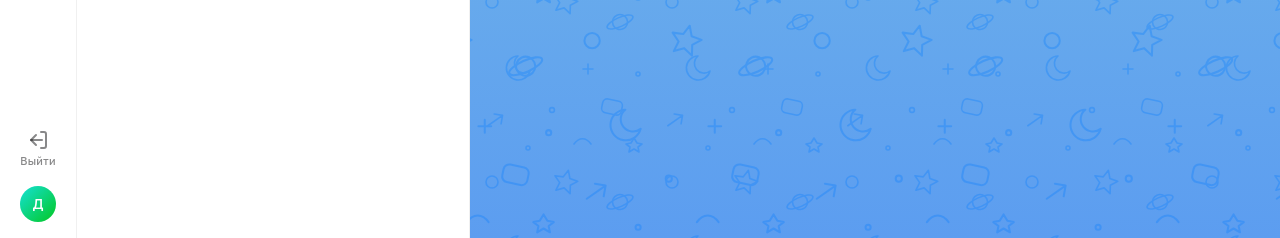
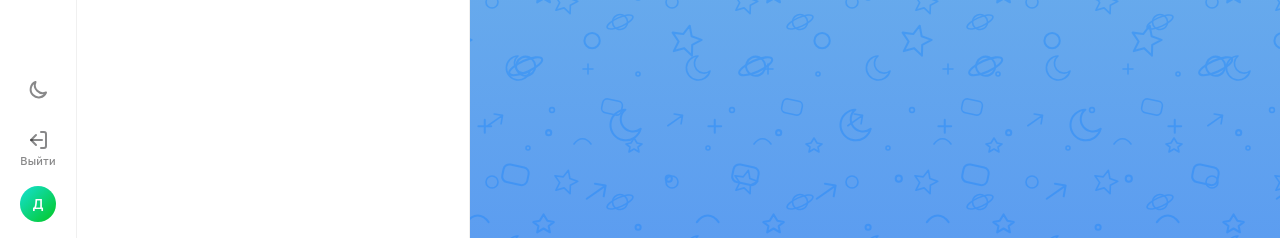
Before and after one commit to Lohengrin14/max-web-chat, a React (Vite) app: page / in a window 1280 px wide. Both pictures are taken after a click on the button "Открыть демо-режим без GREEN-API". Shown: the part 562-800 px from the top of the page. Built offline with nearby package versions, Linux system fonts and the light colour scheme.

Commit message:
тема span removed

```diff
--- a/index.html
+++ b/index.html
@@ -6,6 +6,15 @@
     <meta name="color-scheme" content="light dark" />
     <link rel="icon" type="image/svg+xml" href="/favicon.svg" />
     <title>MAX Web Chat</title>
+    <!-- Тема до первой отрисовки, чтобы не мигала светлая. Правило то же, что в src/app/theme.ts. -->
+    <script>
+      (function () {
+        var saved = null;
+        try { saved = localStorage.getItem('max-web-chat:theme'); } catch (e) {}
+        var dark = saved === 'dark' || (saved !== 'light' && window.matchMedia && matchMedia('(prefers-color-scheme: dark)').matches);
+        document.documentElement.dataset.theme = dark ? 'dark' : 'light';
+      })();
+    </script>
   </head>
   <body>
     <div id="root"></div>
--- a/src/app/main.tsx
+++ b/src/app/main.tsx
@@ -9,6 +9,9 @@ import './styles/base.css';
 import { StrictMode } from 'react';
 import { createRoot } from 'react-dom/client';
 import { App } from './App';
+import { initTheme } from './theme';
+
+initTheme();
 
 const root = document.getElementById('root');
 if (!root) throw new Error('Не найден элемент #root');
--- a/src/app/shell/NavigationRail.tsx
+++ b/src/app/shell/NavigationRail.tsx
@@ -1,35 +1,61 @@
-/** Узкая навигационная колонка слева: разделы, выход и аккаунт. */
-import { useSession } from '@/features/auth/SessionProvider';
-import { useChatActions } from '@/features/chat/model/chatStore';
-import { Avatar } from '@/ui/Avatar';
-import { ChatsIcon, LogoutIcon } from '@/ui/icons';
-import './NavigationRail.css';
+/** Узкая навигационная колонка слева: разделы, тема, выход и аккаунт. */
+import { useSession } from "@/features/auth/SessionProvider";
+import { useChatActions } from "@/features/chat/model/chatStore";
+import { Avatar } from "@/ui/Avatar";
+import { ChatsIcon, LogoutIcon, MoonIcon, SunIcon } from "@/ui/icons";
+import { useTheme } from "../theme";
+import "./NavigationRail.css";
 
 function useInstanceLabel(): string {
   const { state } = useSession();
-  return state.status === 'authenticated' && state.config.mode === 'live'
+  return state.status === "authenticated" && state.config.mode === "live"
     ? `Инстанс ${state.config.credentials.instanceId}`
-    : 'Демо-режим';
+    : "Демо-режим";
 }
 
 export function NavigationRail() {
   const { logout } = useSession();
   const { selectChat } = useChatActions();
   const label = useInstanceLabel();
+  const { theme, toggle } = useTheme();
+  const dark = theme === "dark";
 
   return (
     <nav className="rail" aria-label="Разделы">
-      <button type="button" className="rail__item rail__item--active" aria-current="page" onClick={() => selectChat(null)}>
+      <button
+        type="button"
+        className="rail__item rail__item--active"
+        aria-current="page"
+        onClick={() => selectChat(null)}
+      >
         <ChatsIcon width={24} height={24} />
         <span>Чаты</span>
       </button>
       <div className="rail__bottom">
+        {/* Иконка — тема, на которую переключит нажатие: луна в светлой, солнце в тёмной. */}
+        <button
+          type="button"
+          className="rail__item"
+          onClick={toggle}
+          aria-pressed={dark}
+          title={dark ? "Включить светлую тему" : "Включить тёмную тему"}
+        >
+          {dark ? (
+            <SunIcon width={24} height={24} />
+          ) : (
+            <MoonIcon width={24} height={24} />
+          )}
+        </button>
         <button type="button" className="rail__item" onClick={() => logout()}>
           <LogoutIcon width={24} height={24} />
           <span>Выйти</span>
         </button>
         <span className="rail__profile" title={label}>
-          <Avatar seed={label} name={label === 'Демо-режим' ? 'Демо' : label.replace(/\D/g, '')} size="sm" />
+          <Avatar
+            seed={label}
+            name={label === "Демо-режим" ? "Демо" : label.replace(/\D/g, "")}
+            size="sm"
+          />
         </span>
       </div>
     </nav>
--- a/src/app/styles/tokens.css
+++ b/src/app/styles/tokens.css
@@ -3,8 +3,8 @@
  *
  * Значения токенов — палитра, радиусы, типографика и размеры колонок — сверены с
  * CSS-переменными web.max.ru. Все цвета заданы переменными в :root, тёмная тема
- * переопределяет только их (prefers-color-scheme). Смена темы — правка этого файла,
- * без изменений в компонентах. Фирменную графику MAX (логотип, узор обоев) не
+ * (data-theme="dark" на <html>) переопределяет только их. Смена палитры — правка этого
+ * файла, без изменений в компонентах. Фирменную графику MAX (логотип, узор обоев) не
  * используем: узор фона чата нарисован свой.
  *
  * Стили компонентов лежат рядом с компонентами и импортируются ими самими.
@@ -98,8 +98,8 @@
   color-scheme: light;
 }
 
-@media (prefers-color-scheme: dark) {
-  :root {
+/* Тёмная тема. Атрибут ставит скрипт в index.html до первой отрисовки (см. app/theme.ts). */
+:root[data-theme='dark'] {
   --bg-primary: #17181c;
   --bg-surface: #0f0f12;
   --bg-secondary: #25262d;
@@ -146,7 +146,6 @@
 
   color-scheme: dark;
 }
-}
 
 @media (max-width: 1100px) {
   :root {
--- /dev/null
+++ b/src/app/theme.ts
@@ -0,0 +1,80 @@
+/**
+ * Светлая или тёмная тема.
+ *
+ * По умолчанию тема следует системной настройке. Выбор пользователя (кнопка в навигационной
+ * колонке) сохраняется в localStorage и с этого момента важнее системы — как в мессенджерах.
+ *
+ * Тема — атрибут data-theme на <html>, цвета под него задаёт `styles/tokens.css`. Первый раз
+ * атрибут ставит inline-скрипт в index.html, ещё до загрузки бандла: иначе страница на миг
+ * отрисовалась бы светлой. Здесь — то же правило плюс переключение и слежение за системой.
+ */
+import { useSyncExternalStore } from 'react';
+
+export type Theme = 'light' | 'dark';
+
+/** Тот же ключ читает скрипт в index.html. */
+export const THEME_STORAGE_KEY = 'max-web-chat:theme';
+
+const DARK_QUERY = '(prefers-color-scheme: dark)';
+
+/** Сохранённый выбор важнее системной темы; мусор в хранилище — «выбора нет». */
+export function resolveTheme(saved: unknown, systemDark: boolean): Theme {
+  if (saved === 'light' || saved === 'dark') return saved;
+  return systemDark ? 'dark' : 'light';
+}
+
+const listeners = new Set<() => void>();
+
+function readSaved(): string | null {
+  try {
+    return window.localStorage.getItem(THEME_STORAGE_KEY);
+  } catch {
+    // Хранилище недоступно (приватный режим, запрет cookies) — живём по системной теме.
+    return null;
+  }
+}
+
+function systemDark(): boolean {
+  return window.matchMedia?.(DARK_QUERY).matches ?? false;
+}
+
+function apply(theme: Theme): void {
+  if (document.documentElement.dataset.theme === theme) return;
+  document.documentElement.dataset.theme = theme;
+  listeners.forEach((listener) => listener());
+}
+
+export function getTheme(): Theme {
+  return document.documentElement.dataset.theme === 'dark' ? 'dark' : 'light';
+}
+
+/** Явный выбор пользователя: применяется сразу и переживает перезагрузку. */
+export function setTheme(theme: Theme): void {
+  try {
+    window.localStorage.setItem(THEME_STORAGE_KEY, theme);
+  } catch {
+    // Не сохранится — тема всё равно сменится до перезагрузки.
+  }
+  apply(theme);
+}
+
+/**
+ * Вызывается один раз при старте: выставляет тему (если скрипт в index.html не сработал)
+ * и, пока пользователь ничего не выбрал, следует за сменой системной темы на лету.
+ */
+export function initTheme(): void {
+  apply(resolveTheme(readSaved(), systemDark()));
+  window.matchMedia?.(DARK_QUERY).addEventListener('change', (event) => {
+    if (readSaved() === null) apply(event.matches ? 'dark' : 'light');
+  });
+}
+
+function subscribe(listener: () => void): () => void {
+  listeners.add(listener);
+  return () => listeners.delete(listener);
+}
+
+export function useTheme(): { theme: Theme; toggle: () => void } {
+  const theme = useSyncExternalStore(subscribe, getTheme);
+  return { theme, toggle: () => setTheme(theme === 'dark' ? 'light' : 'dark') };
+}
--- a/src/ui/icons.tsx
+++ b/src/ui/icons.tsx
@@ -51,6 +51,19 @@ export const LogoutIcon = (p: IconProps) => (
     <path d="M15 4h3a2 2 0 0 1 2 2v12a2 2 0 0 1-2 2h-3" />
     <path d="M10 17 5 12l5-5" />
     <path d="M5 12h11" />
+  </Icon>
+);
+
+export const MoonIcon = (p: IconProps) => (
+  <Icon {...p}>
+    <path d="M20 14.5A8 8 0 0 1 9.5 4a8 8 0 1 0 10.5 10.5z" />
+  </Icon>
+);
+
+export const SunIcon = (p: IconProps) => (
+  <Icon {...p}>
+    <circle cx="12" cy="12" r="4" />
+    <path d="M12 2v2M12 20v2M4.93 4.93l1.41 1.41M17.66 17.66l1.41 1.41M2 12h2M20 12h2M4.93 19.07l1.41-1.41M17.66 6.34l1.41-1.41" />
   </Icon>
 );
 
```
Also changed, not shown: 2 other files (tests, documents, lock files or other folders). Lines whose indentation alone changed are shown as unchanged.
